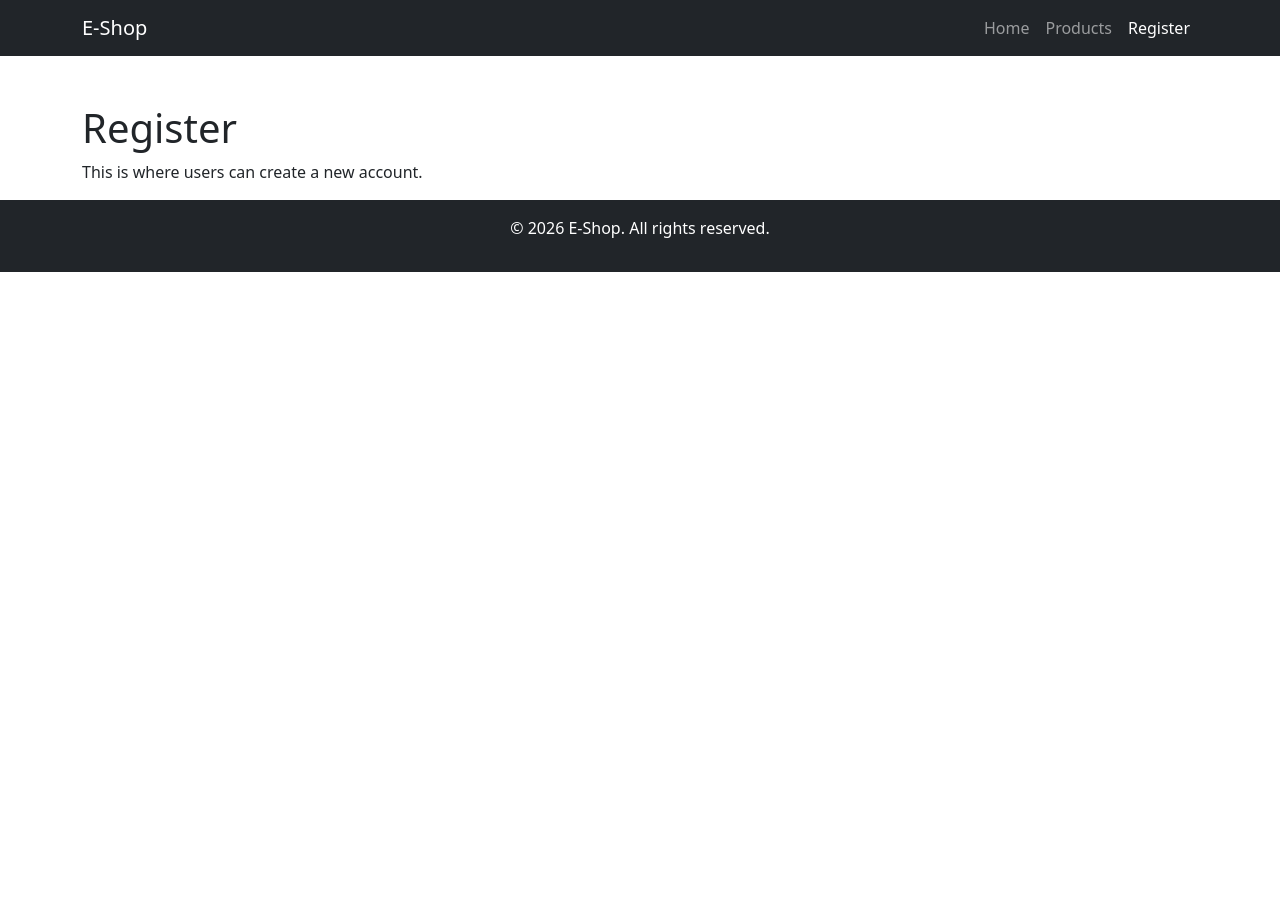
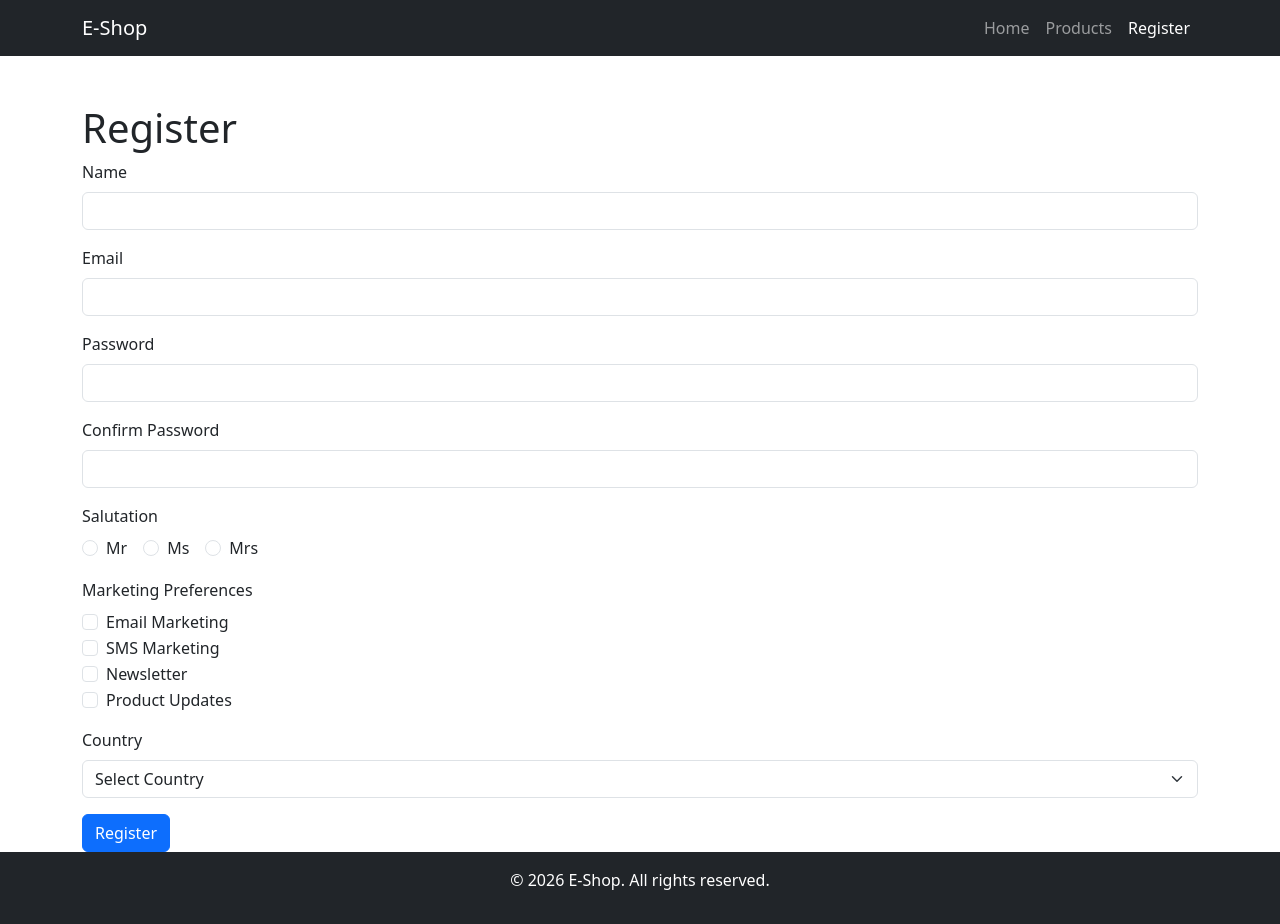
Before and after one commit to objektstack777/react-ecommerce-frontend, a React (Vite) app: page /register in a window 1280 px wide. Before the commit the page ends 800 px from the top, so only its background shows below. Built offline with nearby package versions, Linux system fonts and the light colour scheme.

Commit message:
Completed Part 7 - add registration form and validation

```diff
--- a/package.json
+++ b/package.json
@@ -11,9 +11,11 @@
   },
   "dependencies": {
     "axios": "^1.18.1",
+    "formik": "^2.4.9",
     "react": "^19.2.7",
     "react-dom": "^19.2.7",
-    "wouter": "^3.10.0"
+    "wouter": "^3.10.0",
+    "yup": "^1.7.1"
   },
   "devDependencies": {
     "@eslint/js": "^10.0.1",
--- /dev/null
+++ b/public/marketingPreferences.json
@@ -0,0 +1,18 @@
+[
+  {
+    "id": 1,
+    "name": "Email Marketing"
+  },
+  {
+    "id": 2,
+    "name": "SMS Marketing"
+  },
+  {
+    "id": 3,
+    "name": "Newsletter"
+  },
+  {
+    "id": 4,
+    "name": "Product Updates"
+  }
+]
--- a/src/RegisterPage.jsx
+++ b/src/RegisterPage.jsx
@@ -1,10 +1,320 @@
-import React from 'react';
+import React, { useEffect, useState } from 'react';
+import axios from 'axios';
+import {
+  ErrorMessage,
+  Field,
+  Form,
+  Formik,
+} from 'formik';
+import * as Yup from 'yup';
+
+const initialValues = {
+  name: '',
+  email: '',
+  password: '',
+  confirmPassword: '',
+  salutation: '',
+  marketingPreferences: [],
+  country: '',
+};
+
+const validationSchema = Yup.object({
+  name: Yup.string()
+    .required('Name is required'),
+
+  email: Yup.string()
+    .email('Invalid email address')
+    .required('Email is required'),
+
+  password: Yup.string()
+    .min(8, 'Password must be at least 8 characters')
+    .required('Password is required'),
+
+  confirmPassword: Yup.string()
+    .oneOf(
+      [Yup.ref('password'), null],
+      'Passwords must match'
+    )
+    .required('Confirm Password is required'),
+
+  salutation: Yup.string()
+    .required('Salutation is required'),
+
+  country: Yup.string()
+    .required('Country is required'),
+});
 
 function RegisterPage() {
+  const [
+    marketingPreferences,
+    setMarketingPreferences,
+  ] = useState([]);
+
+  useEffect(() => {
+    const fetchMarketingPreferences = async () => {
+      try {
+        const response = await axios.get(
+          '/marketingPreferences.json'
+        );
+
+        setMarketingPreferences(response.data);
+      } catch (error) {
+        console.error(
+          'Error loading marketing preferences:',
+          error
+        );
+      }
+    };
+
+    fetchMarketingPreferences();
+  }, []);
+
+  const handleSubmit = (values, formikHelpers) => {
+    console.log('Form values:', values);
+    formikHelpers.setSubmitting(false);
+  };
+
   return (
     <div className="container mt-5">
       <h1>Register</h1>
-      <p>This is where users can create a new account.</p>
+
+      <Formik
+        initialValues={initialValues}
+        validationSchema={validationSchema}
+        onSubmit={handleSubmit}
+      >
+        {(formik) => (
+          <Form>
+            <div className="mb-3">
+              <label
+                htmlFor="name"
+                className="form-label"
+              >
+                Name
+              </label>
+
+              <Field
+                type="text"
+                className="form-control"
+                id="name"
+                name="name"
+              />
+
+              <ErrorMessage
+                name="name"
+                component="div"
+                className="text-danger"
+              />
+            </div>
+
+            <div className="mb-3">
+              <label
+                htmlFor="email"
+                className="form-label"
+              >
+                Email
+              </label>
+
+              <Field
+                type="email"
+                className="form-control"
+                id="email"
+                name="email"
+              />
+
+              <ErrorMessage
+                name="email"
+                component="div"
+                className="text-danger"
+              />
+            </div>
+
+            <div className="mb-3">
+              <label
+                htmlFor="password"
+                className="form-label"
+              >
+                Password
+              </label>
+
+              <Field
+                type="password"
+                className="form-control"
+                id="password"
+                name="password"
+              />
+
+              <ErrorMessage
+                name="password"
+                component="div"
+                className="text-danger"
+              />
+            </div>
+
+            <div className="mb-3">
+              <label
+                htmlFor="confirmPassword"
+                className="form-label"
+              >
+                Confirm Password
+              </label>
+
+              <Field
+                type="password"
+                className="form-control"
+                id="confirmPassword"
+                name="confirmPassword"
+              />
+
+              <ErrorMessage
+                name="confirmPassword"
+                component="div"
+                className="text-danger"
+              />
+            </div>
+
+            <div className="mb-3">
+              <label className="form-label">
+                Salutation
+              </label>
+
+              <div>
+                <div className="form-check form-check-inline">
+                  <Field
+                    className="form-check-input"
+                    type="radio"
+                    name="salutation"
+                    id="mr"
+                    value="Mr"
+                  />
+
+                  <label
+                    className="form-check-label"
+                    htmlFor="mr"
+                  >
+                    Mr
+                  </label>
+                </div>
+
+                <div className="form-check form-check-inline">
+                  <Field
+                    className="form-check-input"
+                    type="radio"
+                    name="salutation"
+                    id="ms"
+                    value="Ms"
+                  />
+
+                  <label
+                    className="form-check-label"
+                    htmlFor="ms"
+                  >
+                    Ms
+                  </label>
+                </div>
+
+                <div className="form-check form-check-inline">
+                  <Field
+                    className="form-check-input"
+                    type="radio"
+                    name="salutation"
+                    id="mrs"
+                    value="Mrs"
+                  />
+
+                  <label
+                    className="form-check-label"
+                    htmlFor="mrs"
+                  >
+                    Mrs
+                  </label>
+                </div>
+              </div>
+
+              <ErrorMessage
+                name="salutation"
+                component="div"
+                className="text-danger"
+              />
+            </div>
+
+            <div className="mb-3">
+              <label className="form-label">
+                Marketing Preferences
+              </label>
+
+              {marketingPreferences.map((preference) => (
+                <div
+                  className="form-check"
+                  key={preference.id}
+                >
+                  <Field
+                    type="checkbox"
+                    name="marketingPreferences"
+                    value={String(preference.id)}
+                    className="form-check-input"
+                    id={`marketing-${preference.id}`}
+                  />
+
+                  <label
+                    className="form-check-label"
+                    htmlFor={`marketing-${preference.id}`}
+                  >
+                    {preference.name}
+                  </label>
+                </div>
+              ))}
+            </div>
+
+            <div className="mb-3">
+              <label
+                htmlFor="country"
+                className="form-label"
+              >
+                Country
+              </label>
+
+              <Field
+                as="select"
+                className="form-select"
+                id="country"
+                name="country"
+                disabled={formik.isSubmitting}
+              >
+                <option value="">
+                  Select Country
+                </option>
+                <option value="sg">
+                  Singapore
+                </option>
+                <option value="my">
+                  Malaysia
+                </option>
+                <option value="in">
+                  Indonesia
+                </option>
+                <option value="th">
+                  Thailand
+                </option>
+              </Field>
+
+              <ErrorMessage
+                name="country"
+                component="div"
+                className="text-danger"
+              />
+            </div>
+
+            <button
+              type="submit"
+              className="btn btn-primary"
+              disabled={formik.isSubmitting}
+            >
+              Register
+            </button>
+          </Form>
+        )}
+      </Formik>
     </div>
   );
 }
```
Also changed, not shown: 1 other file (tests, documents, lock files or other folders).
